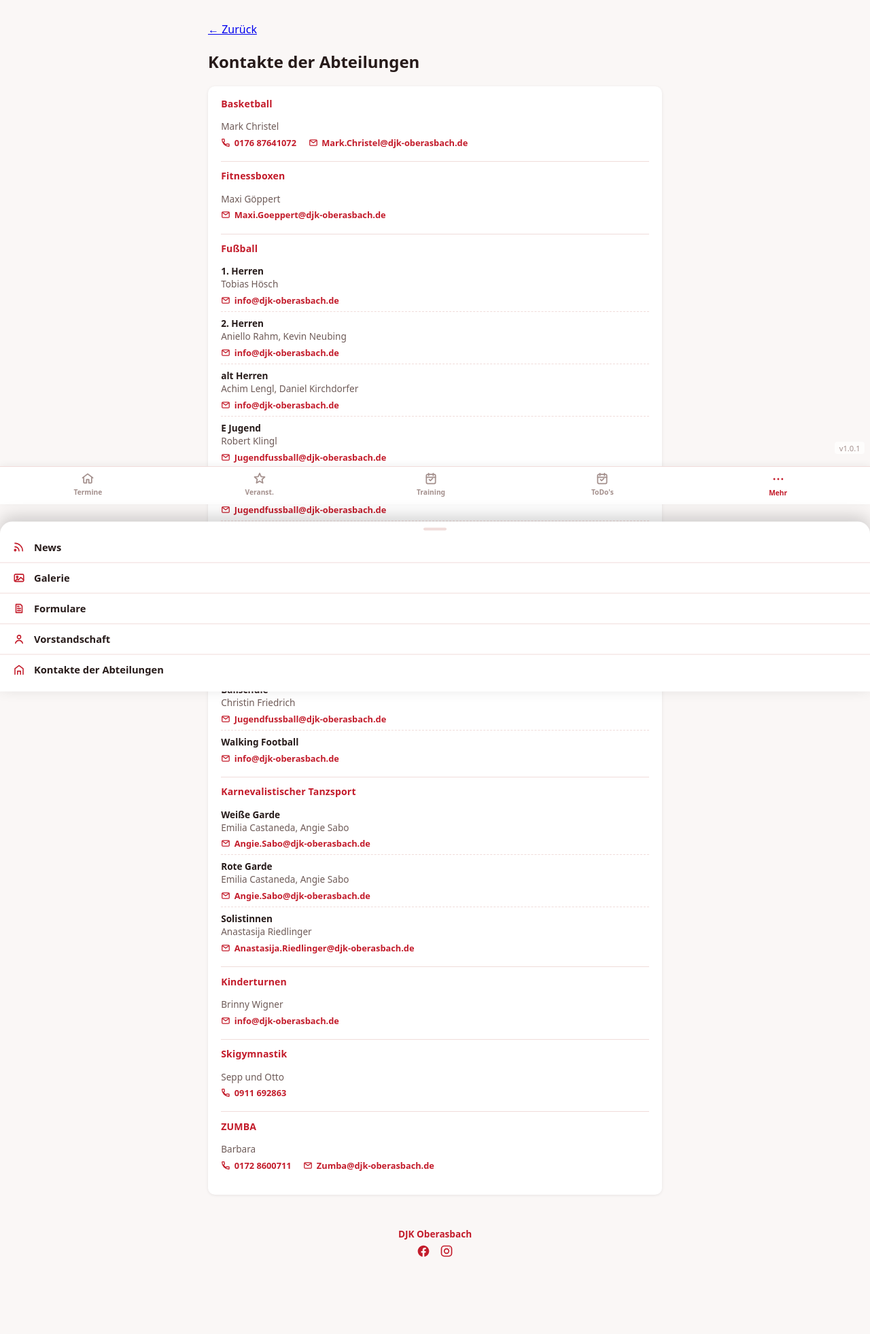
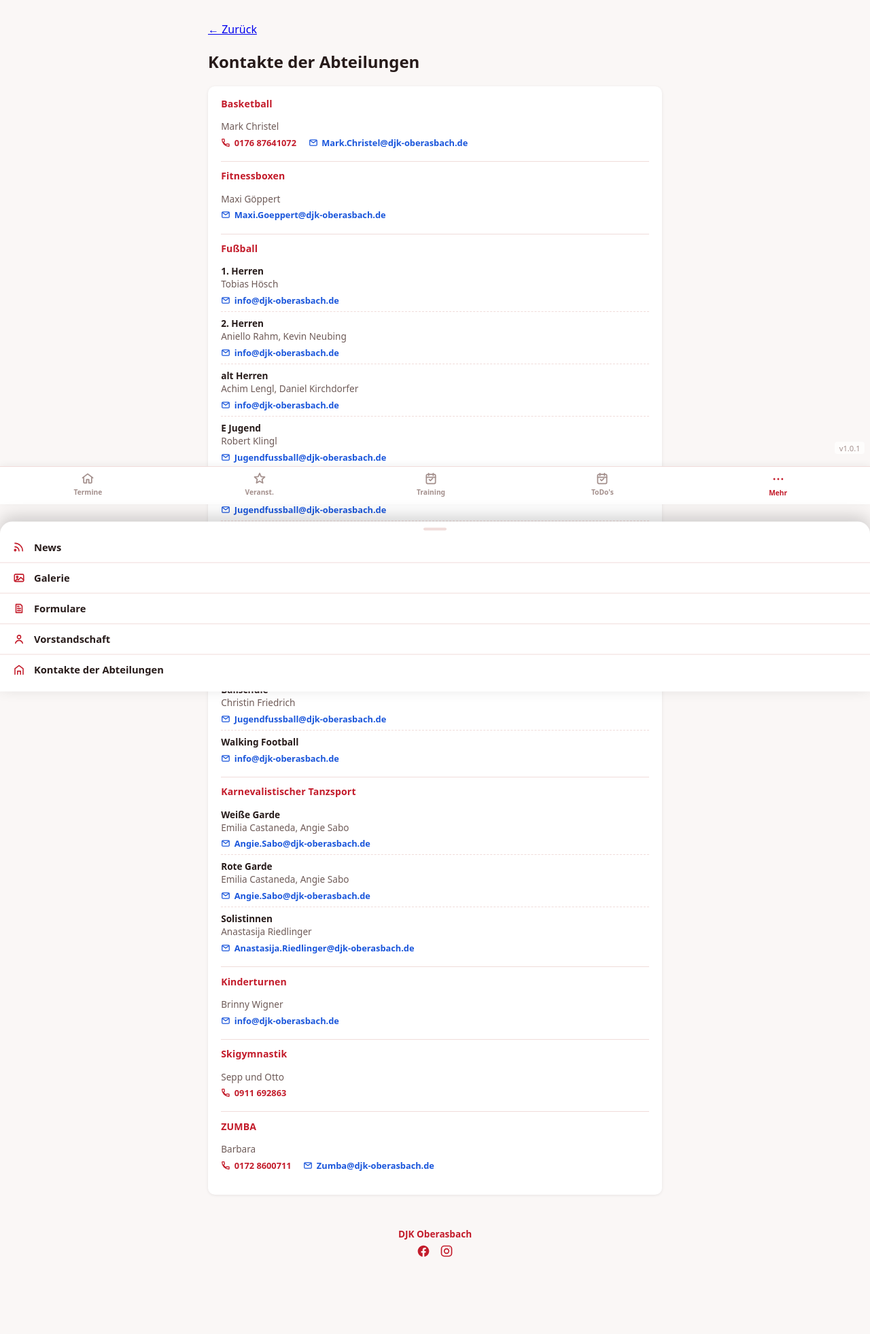
Before and after one commit to DBueltena1985/Garde-Tanz-App, a Django app: page /kontakte-der-abteilungen/ in a window 1280 px wide. Shown: the part 58-2021 px from the top of the page at 68% size. Run offline with Django 5.2, Linux system fonts and the light colour scheme; the visitor is signed in with stand-in values (Sample User, id 1); data that the repository does not hold is empty.

Commit message:
Kontakte der Abteilungen: Mailadressen blau darstellen

```diff
--- a/mitglieder/templates/mitglieder/base.html
+++ b/mitglieder/templates/mitglieder/base.html
@@ -150,6 +150,7 @@
             display: inline-flex; align-items: center; gap: 0.35rem; font-size: 0.8rem; font-weight: 700;
             color: var(--accent); text-decoration: none; word-break: break-all;
         }
+        .kontakte-links a.kontakte-email { color: #1a56db; }
         .kontakte-links svg { width: 14px; height: 14px; flex-shrink: 0; }
         .footer {
             margin-top: 2rem; padding: 1rem; text-align: center; font-size: 0.85rem; color: var(--ink-faint);
--- a/mitglieder/templates/mitglieder/kontakte_der_abteilungen.html
+++ b/mitglieder/templates/mitglieder/kontakte_der_abteilungen.html
@@ -20,7 +20,7 @@
                 </a>
                 {% endif %}
                 {% if g.email %}
-                <a href="mailto:{{ g.email }}">
+                <a href="mailto:{{ g.email }}" class="kontakte-email">
                     <svg viewBox="0 0 24 24" fill="none" stroke="currentColor" stroke-width="2.2" stroke-linecap="round" stroke-linejoin="round"><rect x="3" y="5" width="18" height="14" rx="2"/><path d="M4 6.5l8 6 8-6"/></svg>
                     {{ g.email }}
                 </a>
```
